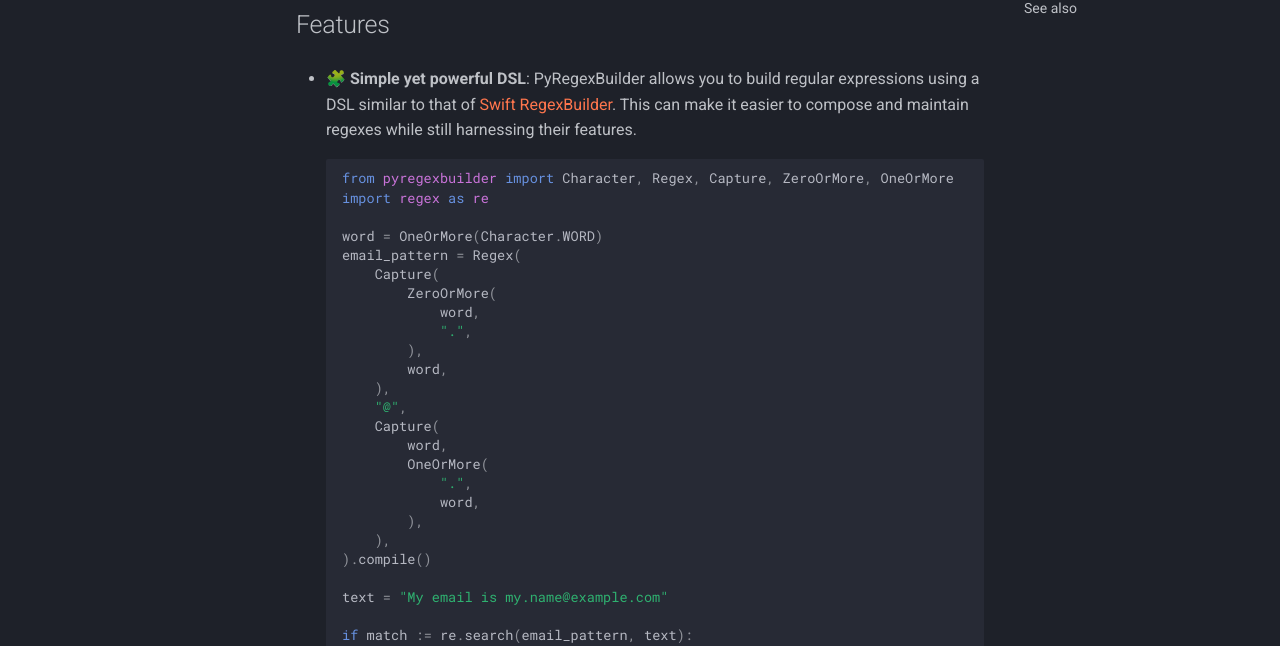
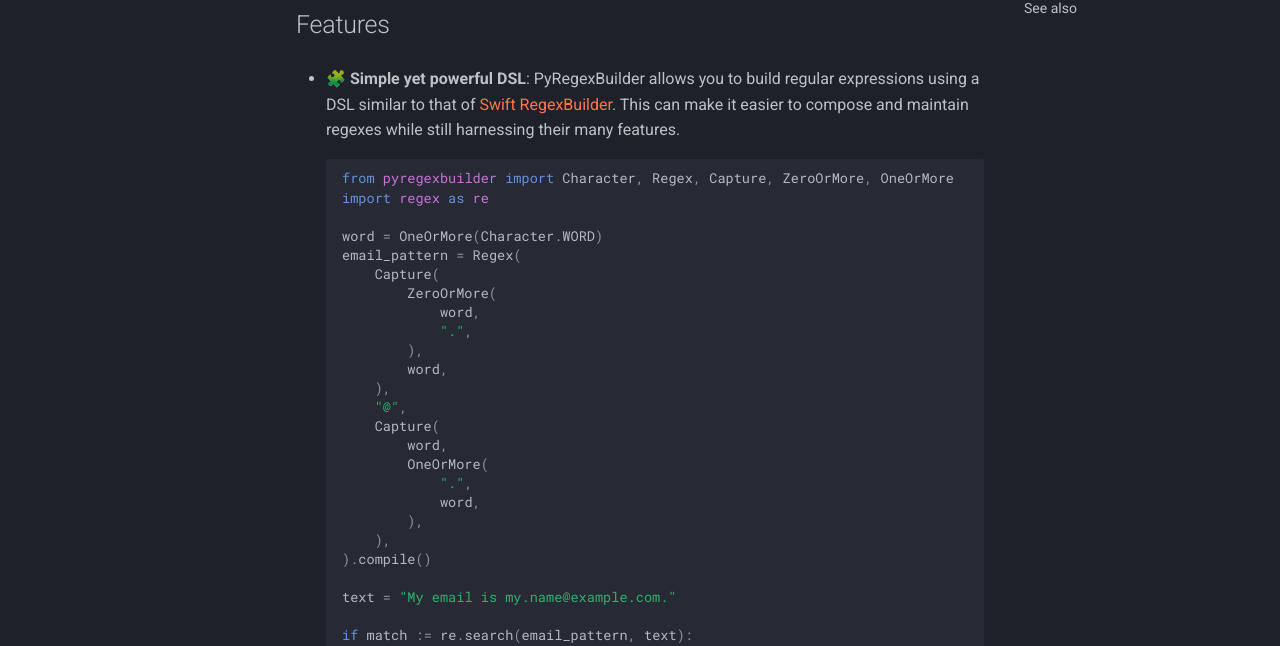
Before and after one commit to jsquaredosquared/PyRegexBuilder, an MkDocs documentation site: the page built from docs/index.md, in a window 1280 px wide and 900 px high. Shown: the part 238-884 px from the top of the window. Built offline with MkDocs 1.6.1 and Material for MkDocs 9.7.7, drawn with Linux system fonts in a browser that asks for light colours.

Commit message:
docs: update docs

````diff
--- a/docs/index.md
+++ b/docs/index.md
@@ -4,7 +4,7 @@
 
 ## Features
 
-- 🧩 **Simple yet powerful DSL**: PyRegexBuilder allows you to build regular expressions using a DSL similar to that of [Swift RegexBuilder](https://developer.apple.com/documentation/regexbuilder). This can make it easier to compose and maintain regexes while still harnessing their features.
+- 🧩 **Simple yet powerful DSL**: PyRegexBuilder allows you to build regular expressions using a DSL similar to that of [Swift RegexBuilder](https://developer.apple.com/documentation/regexbuilder). This can make it easier to compose and maintain regexes while still harnessing their many features.
 
     ```python
     from pyregexbuilder import Character, Regex, Capture, ZeroOrMore, OneOrMore
@@ -29,7 +29,7 @@
         ),
     ).compile()
 
-    text = "My email is my.name@example.com"
+    text = "My email is my.name@example.com."
 
     if match := re.search(email_pattern, text):
         name, domain = match.groups()
````
Also changed, not shown: 2 other files.
